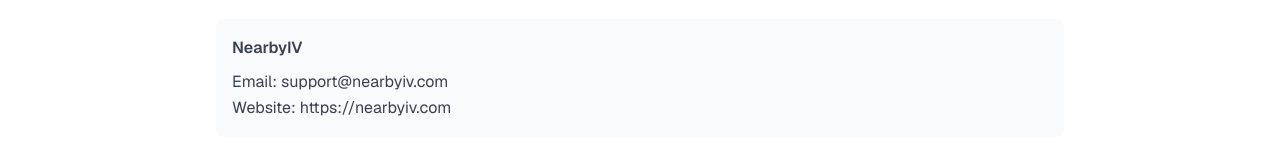
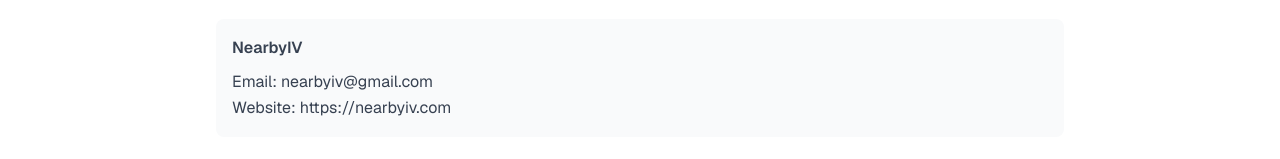
Before and after one commit to tlally2001-max/NearByIV, a Next.js app: page /terms in a window 1280 px wide. Shown: the part 3619-3778 px from the top of the page. Built offline with nearby package versions, Linux system fonts and the light colour scheme.

Commit message:
Update contact emails to nearbyiv@gmail.com across privacy and terms pages

```diff
--- a/app/privacy/page.tsx
+++ b/app/privacy/page.tsx
@@ -127,7 +127,7 @@ export default function PrivacyPage() {
             </p>
             <div className="mt-4 p-4 bg-gray-50 rounded-lg">
               <p className="font-semibold mb-2">NearbyIV</p>
-              <p>Email: privacy@nearbyiv.com</p>
+              <p>Email: nearbyiv@gmail.com</p>
               <p>Website: https://nearbyiv.com</p>
             </div>
           </section>
--- a/app/terms/page.tsx
+++ b/app/terms/page.tsx
@@ -169,14 +169,14 @@ export default function TermsPage() {
             </p>
             <div className="mt-4 p-4 bg-gray-50 rounded-lg">
               <p className="font-semibold mb-2">NearbyIV</p>
-              <p>Email: support@nearbyiv.com</p>
+              <p>Email: nearbyiv@gmail.com</p>
               <p>Website: https://nearbyiv.com</p>
             </div>
           </section>
 
           <section className="border-t pt-8 mt-8">
             <p className="text-sm text-gray-500">
-              <strong>Last Updated:</strong> February 22, 2026
+              <strong>Last Updated:</strong> February 26, 2026
             </p>
           </section>
         </div>
```
